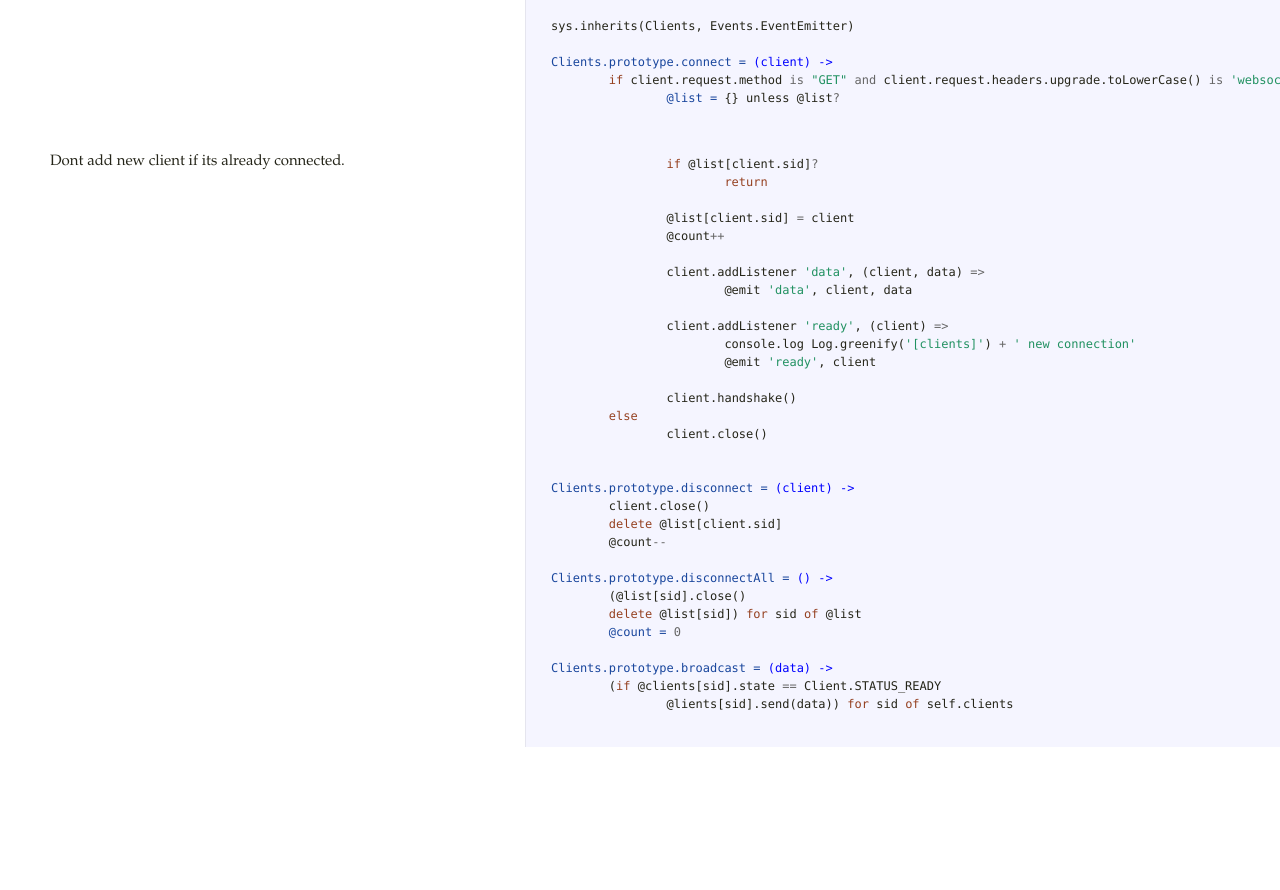
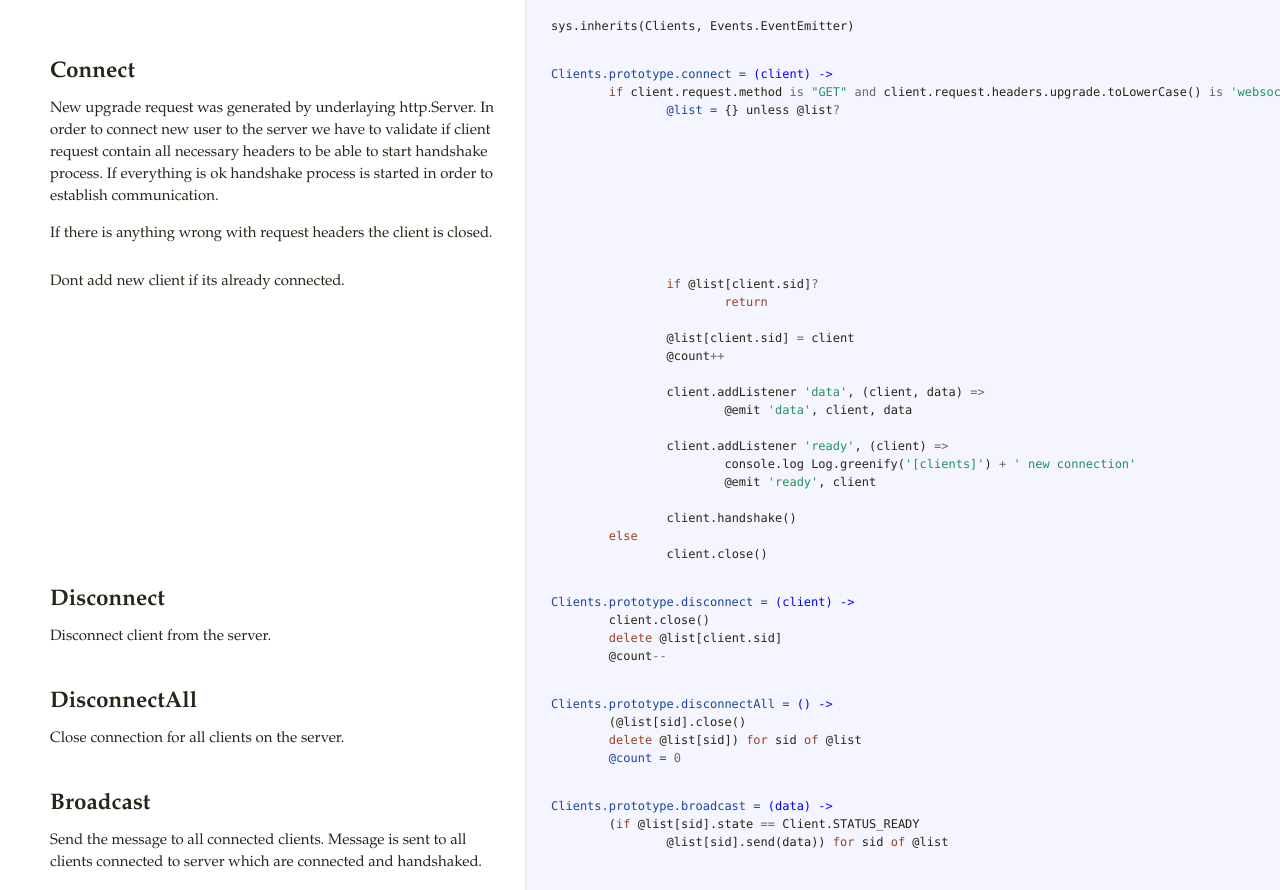
Before and after one commit to petrjanda/platformjs, a website: page docs/clients.html in a window 1280 px wide. Shown: the part 265-1155 px from the top of the page. Before the commit the page ends 1012 px from the top, so only its background shows below. Drawn offline with Linux system fonts and the light colour scheme.

Commit message:
upgraded docs

```diff
--- a/docs/clients.html
+++ b/docs/clients.html
@@ -8,12 +8,17 @@
 	<span class="nx">process</span><span class="p">.</span><span class="nx">EventEmitter</span><span class="p">.</span><span class="nx">call</span><span class="p">(</span><span class="k">this</span><span class="p">)</span>
 	<span class="vi">@count = </span><span class="mi">0</span>
 
-<span class="nx">sys</span><span class="p">.</span><span class="nx">inherits</span><span class="p">(</span><span class="nx">Clients</span><span class="p">,</span> <span class="nx">Events</span><span class="p">.</span><span class="nx">EventEmitter</span><span class="p">)</span>
+<span class="nx">sys</span><span class="p">.</span><span class="nx">inherits</span><span class="p">(</span><span class="nx">Clients</span><span class="p">,</span> <span class="nx">Events</span><span class="p">.</span><span class="nx">EventEmitter</span><span class="p">)</span></pre></div>             </td>           </tr>                               <tr id="section-2">             <td class="docs">               <div class="pilwrap">                 <a class="pilcrow" href="#section-2">&#182;</a>               </div>               <h2>Connect</h2>
 
-<span class="nv">Clients.prototype.connect = </span><span class="nf">(client) -&gt;</span>
+<p>New upgrade request was generated by underlaying http.Server. In order to connect new user
+to the server we have to validate if client request contain all necessary headers to be
+able to start handshake process. If everything is ok handshake process is started in order
+to establish communication.</p>
+
+<p>If there is anything wrong with request headers the client is closed.</p>             </td>             <td class="code">               <div class="highlight"><pre><span class="nv">Clients.prototype.connect = </span><span class="nf">(client) -&gt;</span>
 	<span class="k">if</span> <span class="nx">client</span><span class="p">.</span><span class="nx">request</span><span class="p">.</span><span class="nx">method</span> <span class="o">is</span> <span class="s2">&quot;GET&quot;</span> <span class="o">and</span> <span class="nx">client</span><span class="p">.</span><span class="nx">request</span><span class="p">.</span><span class="nx">headers</span><span class="p">.</span><span class="nx">upgrade</span><span class="p">.</span><span class="nx">toLowerCase</span><span class="p">()</span> <span class="o">is</span> <span class="s1">&#39;websocket&#39;</span> <span class="o">and</span> <span class="nx">client</span><span class="p">.</span><span class="nx">request</span><span class="p">.</span><span class="nx">headers</span><span class="p">.</span><span class="nx">connection</span><span class="p">.</span><span class="nx">toLowerCase</span><span class="p">()</span> <span class="o">is</span> <span class="s1">&#39;upgrade&#39;</span>
 		<span class="vi">@list = </span><span class="p">{}</span> <span class="nx">unless</span> <span class="nx">@list</span><span class="o">?</span>
-		</pre></div>             </td>           </tr>                               <tr id="section-2">             <td class="docs">               <div class="pilwrap">                 <a class="pilcrow" href="#section-2">&#182;</a>               </div>               <p>Dont add new client if its already connected.</p>             </td>             <td class="code">               <div class="highlight"><pre>		<span class="k">if</span> <span class="nx">@list</span><span class="p">[</span><span class="nx">client</span><span class="p">.</span><span class="nx">sid</span><span class="p">]</span><span class="o">?</span>
+		</pre></div>             </td>           </tr>                               <tr id="section-3">             <td class="docs">               <div class="pilwrap">                 <a class="pilcrow" href="#section-3">&#182;</a>               </div>               <p>Dont add new client if its already connected.</p>             </td>             <td class="code">               <div class="highlight"><pre>		<span class="k">if</span> <span class="nx">@list</span><span class="p">[</span><span class="nx">client</span><span class="p">.</span><span class="nx">sid</span><span class="p">]</span><span class="o">?</span>
 			<span class="k">return</span>
 
 		<span class="nx">@list</span><span class="p">[</span><span class="nx">client</span><span class="p">.</span><span class="nx">sid</span><span class="p">]</span> <span class="o">=</span> <span class="nx">client</span>
@@ -28,21 +33,21 @@
 
 		<span class="nx">client</span><span class="p">.</span><span class="nx">handshake</span><span class="p">()</span>
 	<span class="k">else</span>
-		<span class="nx">client</span><span class="p">.</span><span class="nx">close</span><span class="p">()</span>
+		<span class="nx">client</span><span class="p">.</span><span class="nx">close</span><span class="p">()</span></pre></div>             </td>           </tr>                               <tr id="section-4">             <td class="docs">               <div class="pilwrap">                 <a class="pilcrow" href="#section-4">&#182;</a>               </div>               <h2>Disconnect</h2>
 
-
-<span class="nv">Clients.prototype.disconnect = </span><span class="nf">(client) -&gt;</span>
+<p>Disconnect client from the server.</p>             </td>             <td class="code">               <div class="highlight"><pre><span class="nv">Clients.prototype.disconnect = </span><span class="nf">(client) -&gt;</span>
 	<span class="nx">client</span><span class="p">.</span><span class="nx">close</span><span class="p">()</span>
 	<span class="k">delete</span> <span class="nx">@list</span><span class="p">[</span><span class="nx">client</span><span class="p">.</span><span class="nx">sid</span><span class="p">]</span>
-	<span class="nx">@count</span><span class="o">--</span>
+	<span class="nx">@count</span><span class="o">--</span></pre></div>             </td>           </tr>                               <tr id="section-5">             <td class="docs">               <div class="pilwrap">                 <a class="pilcrow" href="#section-5">&#182;</a>               </div>               <h2>DisconnectAll</h2>
 
-<span class="nv">Clients.prototype.disconnectAll = </span><span class="nf">() -&gt;</span>
+<p>Close connection for all clients on the server.</p>             </td>             <td class="code">               <div class="highlight"><pre><span class="nv">Clients.prototype.disconnectAll = </span><span class="nf">() -&gt;</span>
 	<span class="p">(</span><span class="nx">@list</span><span class="p">[</span><span class="nx">sid</span><span class="p">].</span><span class="nx">close</span><span class="p">()</span>
 	<span class="k">delete</span> <span class="nx">@list</span><span class="p">[</span><span class="nx">sid</span><span class="p">])</span> <span class="k">for</span> <span class="nx">sid</span> <span class="k">of</span> <span class="nx">@list</span>
-	<span class="vi">@count = </span><span class="mi">0</span>
+	<span class="vi">@count = </span><span class="mi">0</span></pre></div>             </td>           </tr>                               <tr id="section-6">             <td class="docs">               <div class="pilwrap">                 <a class="pilcrow" href="#section-6">&#182;</a>               </div>               <h2>Broadcast</h2>
 
-<span class="nv">Clients.prototype.broadcast = </span><span class="nf">(data) -&gt;</span>
-	<span class="p">(</span><span class="k">if</span> <span class="nx">@clients</span><span class="p">[</span><span class="nx">sid</span><span class="p">].</span><span class="nx">state</span> <span class="o">==</span> <span class="nx">Client</span><span class="p">.</span><span class="nx">STATUS_READY</span>
-		<span class="nx">@lients</span><span class="p">[</span><span class="nx">sid</span><span class="p">].</span><span class="nx">send</span><span class="p">(</span><span class="nx">data</span><span class="p">))</span> <span class="k">for</span> <span class="nx">sid</span> <span class="k">of</span> <span class="nx">self</span><span class="p">.</span><span class="nx">clients</span>
+<p>Send the message to all connected clients. Message is sent to all clients connected to server
+which are connected and handshaked. </p>             </td>             <td class="code">               <div class="highlight"><pre><span class="nv">Clients.prototype.broadcast = </span><span class="nf">(data) -&gt;</span>
+	<span class="p">(</span><span class="k">if</span> <span class="nx">@list</span><span class="p">[</span><span class="nx">sid</span><span class="p">].</span><span class="nx">state</span> <span class="o">==</span> <span class="nx">Client</span><span class="p">.</span><span class="nx">STATUS_READY</span>
+		<span class="nx">@list</span><span class="p">[</span><span class="nx">sid</span><span class="p">].</span><span class="nx">send</span><span class="p">(</span><span class="nx">data</span><span class="p">))</span> <span class="k">for</span> <span class="nx">sid</span> <span class="k">of</span> <span class="nx">@list</span>
 
 </pre></div>             </td>           </tr>                </tbody>     </table>   </div> </body> </html>
```
Also changed, not shown: docs/client.html (+5 -6 lines), docs/server.html (+3 -4 lines).
